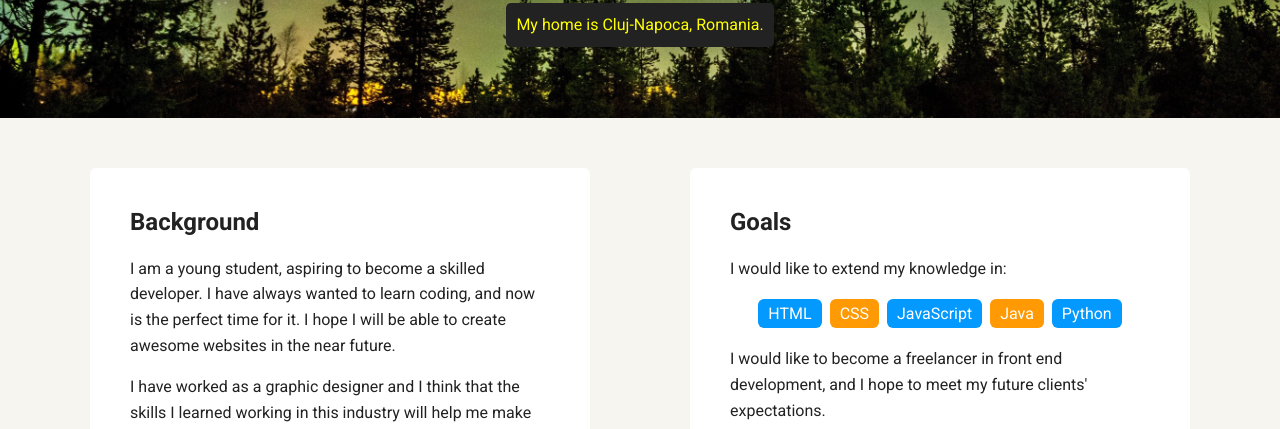
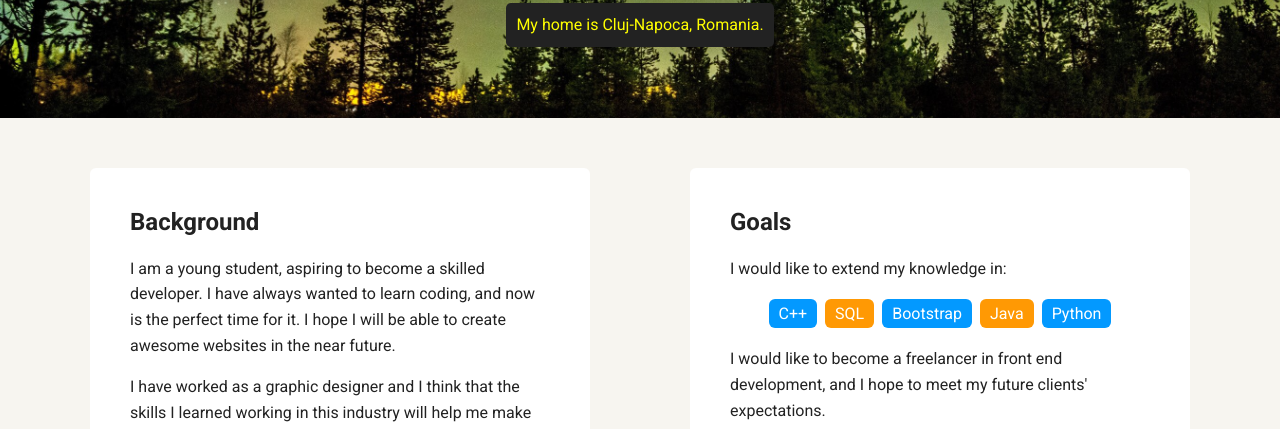
Before and after one commit to lazar-brigitta/techdegree-project1, a plain HTML site: page index.html in a window 1280 px wide. Shown: the part 352-781 px from the top of the page. Drawn offline with Linux system fonts and the light colour scheme; a web font is replaced by a local one.

Commit message:
list item modification

```diff
--- a/index.html
+++ b/index.html
@@ -35,9 +35,9 @@
         <h2>Goals</h2>
         <p>I would like to extend my knowledge in:</p>
         <ul class="skills">
-          <li>HTML</li>
-          <li>CSS</li>
-          <li>JavaScript</li>
+          <li>C++</li>
+          <li>SQL</li>
+          <li>Bootstrap</li>
           <li>Java</li>
           <li>Python</li>
         </ul>
```
